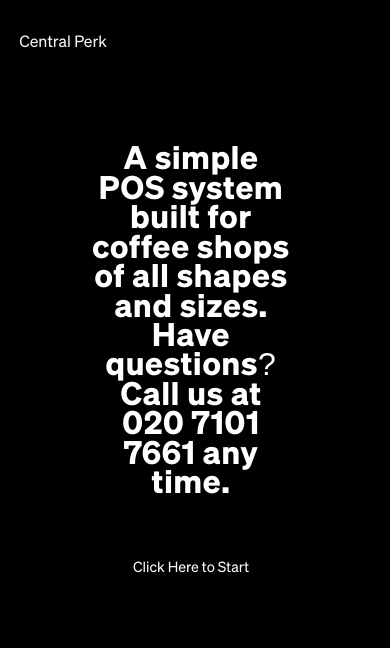
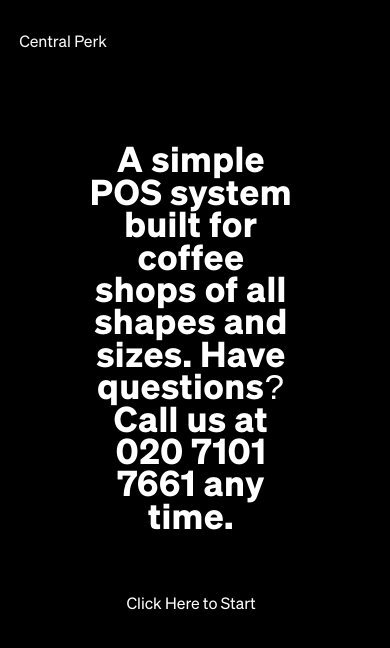
Before and after one commit to louisecchan/central-perk, a React (Create React App) app: page / in a window 390 px wide. Shown: the top 648 px of the page. Built offline with nearby package versions, Linux system fonts and the light colour scheme.

Commit message:
Adjust font size

```diff
--- a/src/pages/homePage.css
+++ b/src/pages/homePage.css
@@ -31,7 +31,7 @@
 
 @media screen and (max-width: 414px) {
   a {
-    font-size: 1.2rem !important;
+    font-size: 1.3rem !important;
   }
 
   .container {
@@ -47,7 +47,7 @@
   .pos-desc-1 {
     text-transform: none !important ;
     font-weight: normal !important;
-    font-size: 2rem !important;
+    font-size: 2.2rem !important;
     text-align: center;
   }
 
@@ -61,7 +61,7 @@
   }
 
   h2 {
-    font-size: 0.9rem !important;
+    font-size: 1rem !important;
   }
 }
 
```
